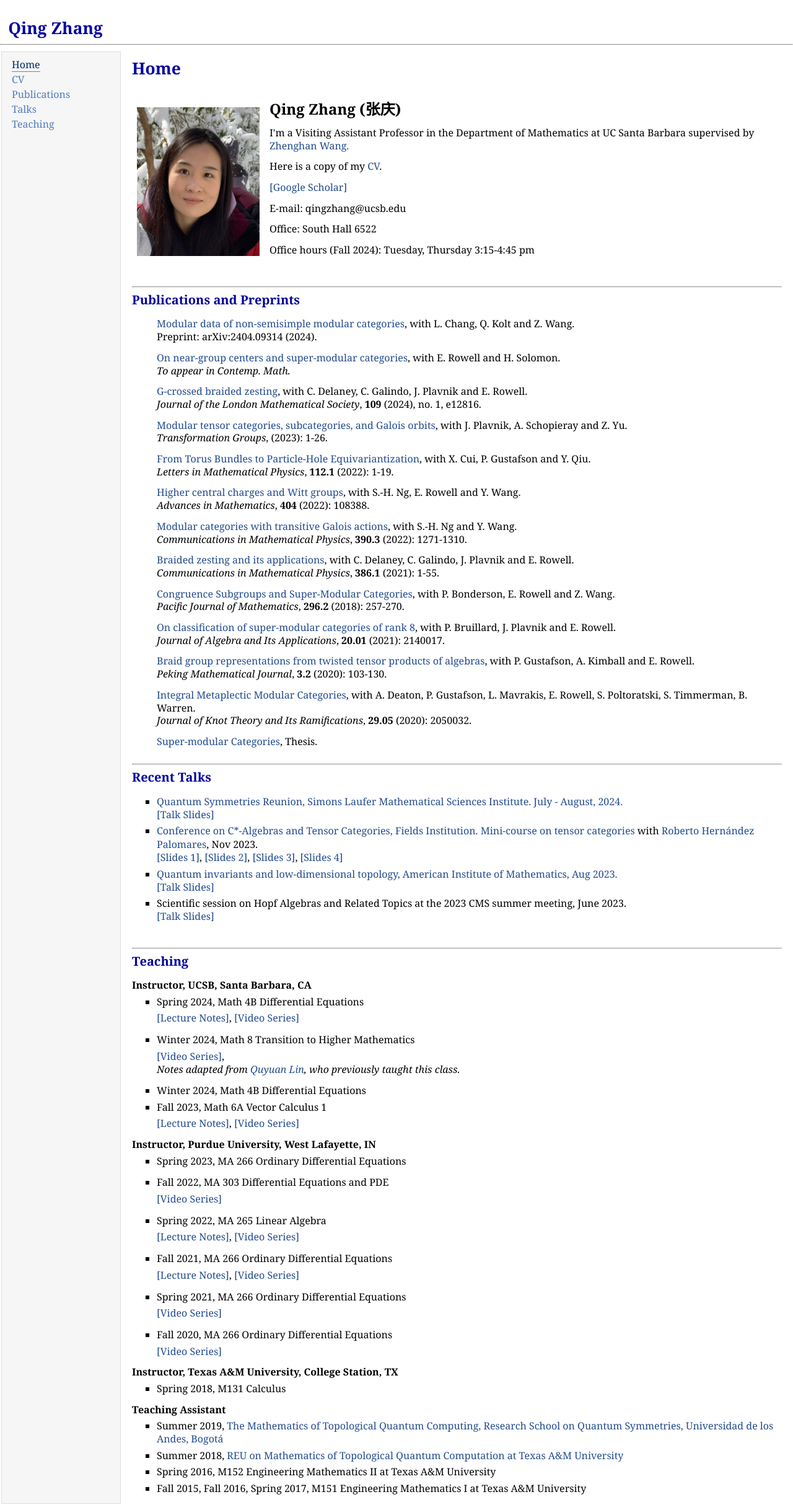
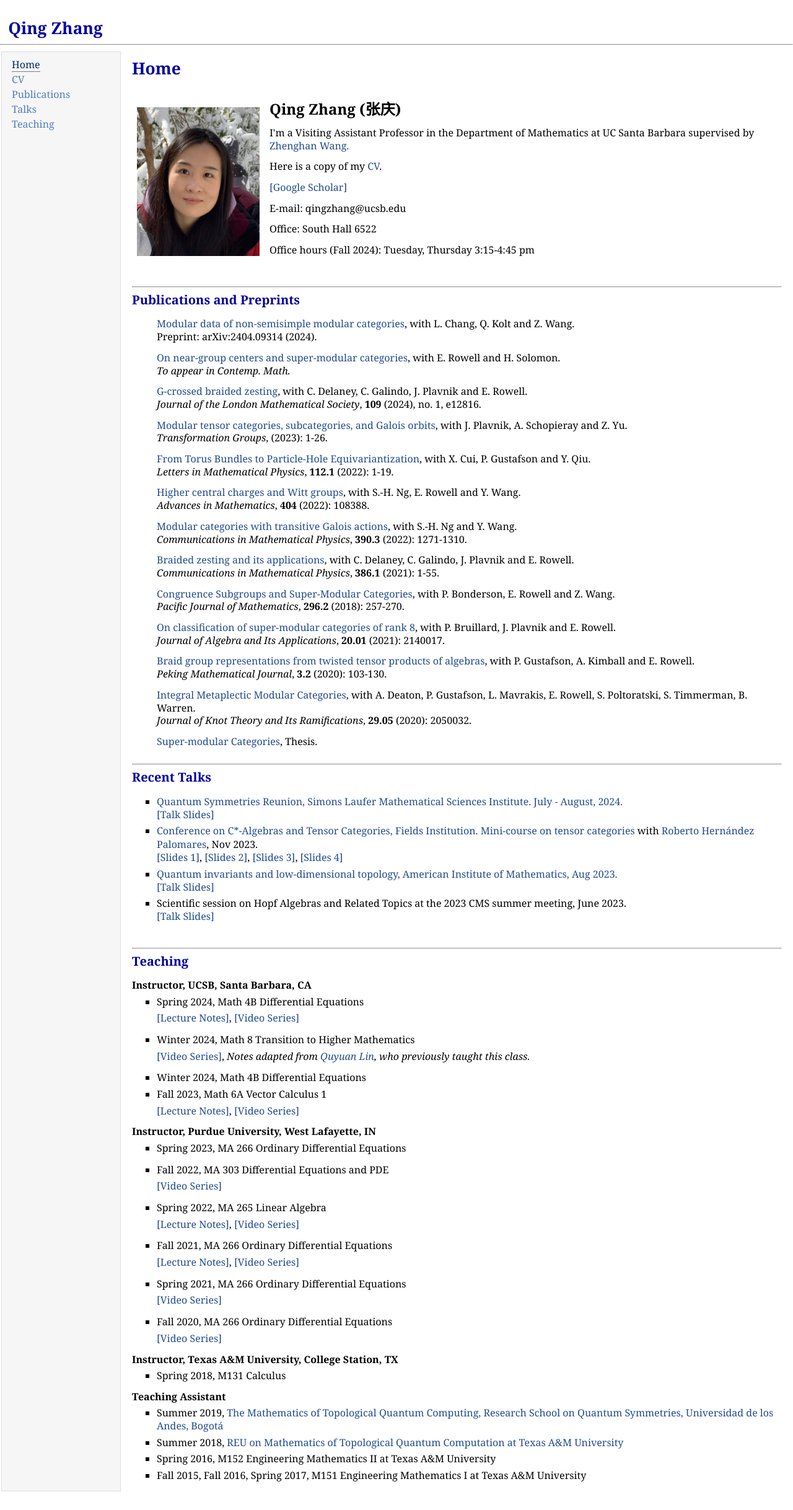
Before and after one commit to zhangqing2513/zhangqing2513.github.io, a Jekyll site: the page index.html, which Jekyll copies as it is, in a window 1280 px wide. Shown: the whole page at 62% size. Built offline with Jekyll 4.4.1, drawn with Linux system fonts in a browser that asks for light colours.

```diff
--- a/index.html
+++ b/index.html
@@ -112,7 +112,7 @@
               <a href="https://www.youtube.com/playlist?list=PLMNQRMtXXp73i-whLDfoVQCMSywXgUC8G" target="_blank">  [Video Series]</a>
                  <p></li>
       <li><p>Winter 2024, Math 8 Transition to Higher Mathematics</p></li>
-	       <a href="https://www.youtube.com/playlist?list=PLMNQRMtXXp709sOReI--h8T5Y4lGF9DDo" target="_blank">  [Video Series]</a>, <p><em>Notes adapted from <a href="https://sites.google.com/view/quyuanlin" target="_blank" rel="noopener">Quyuan Lin</a>, who previously taught this class.</em></p>
+	       <a href="https://www.youtube.com/playlist?list=PLMNQRMtXXp709sOReI--h8T5Y4lGF9DDo" target="_blank">  [Video Series]</a>, <em>Notes adapted from <a href="https://sites.google.com/view/quyuanlin" target="_blank" rel="noopener">Quyuan Lin</a>, who previously taught this class.</em></p>
       <li><p>Winter 2024, Math 4B Differential Equations</p></li>
       <li><p>Fall 2023, Math 6A Vector Calculus 1</p></li>
 	<a href="https://zhangqing2513.github.io/Math6AFall2023/Table%20of%20Contents.html" target="_blank">  [Lecture Notes]</a>,
```
